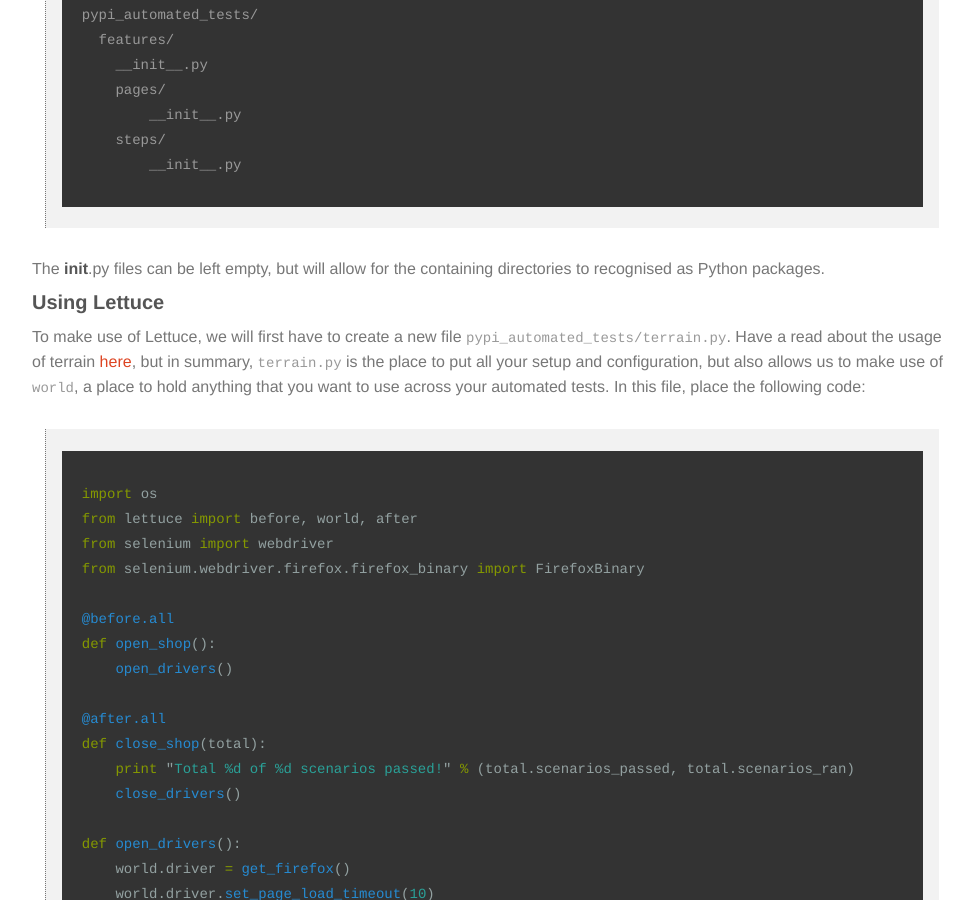
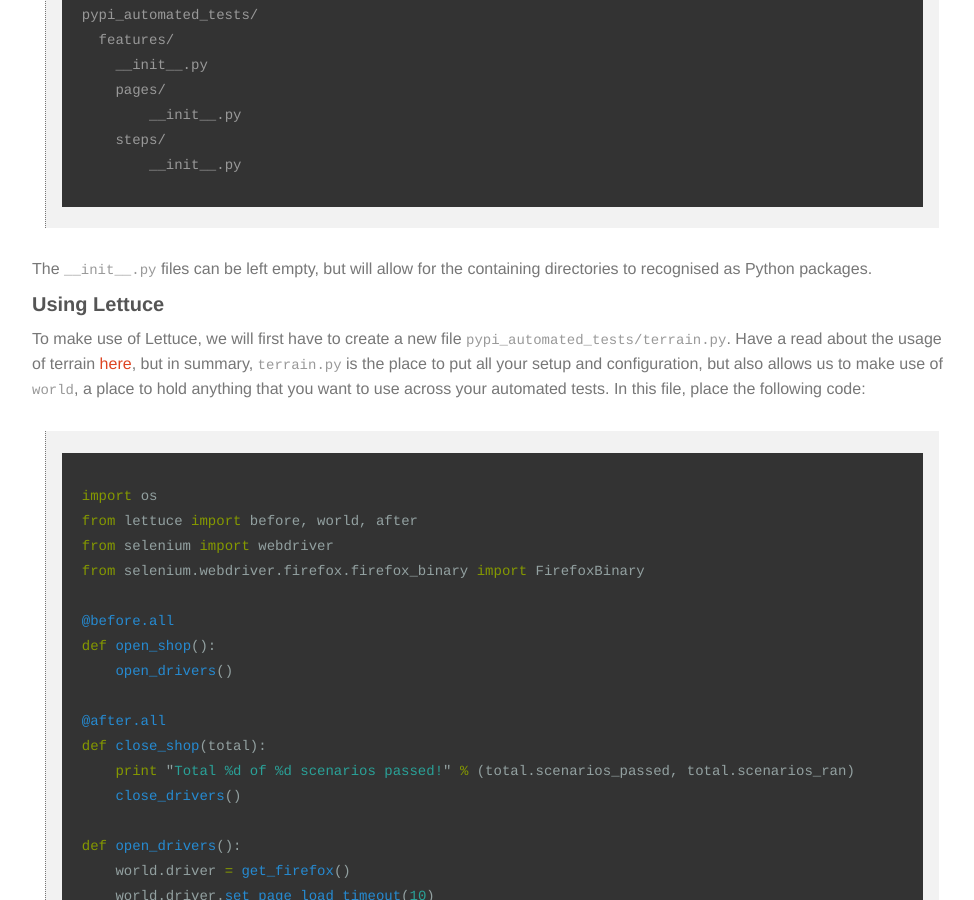
Before and after one commit to the-creative-tester/blog, a Jekyll site: the page built from _posts/2015-11-10-Python-Browser-Automation.md, in a window 1280 px wide and 900 px high, scrolled down 1595 px. Shown: the whole window, without its empty margins (148-1122 px from the left). Built offline with Jekyll 4.4.1, drawn with Linux system fonts in a browser that asks for light colours; nearby versions of some CDN libraries.

````diff
--- a/_posts/2015-11-10-Python-Browser-Automation.md
+++ b/_posts/2015-11-10-Python-Browser-Automation.md
@@ -68,7 +68,7 @@ pypi_automated_tests/
     	__init__.py
 ~~~
 
-The __init__.py files can be left empty, but will allow for the containing directories to recognised as Python packages.
+The ```__init__.py``` files can be left empty, but will allow for the containing directories to recognised as Python packages.
 
 ### Using Lettuce
 
````
